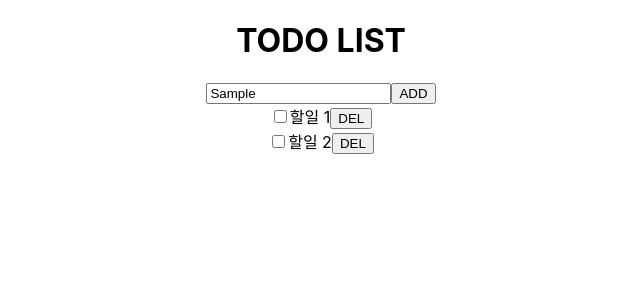
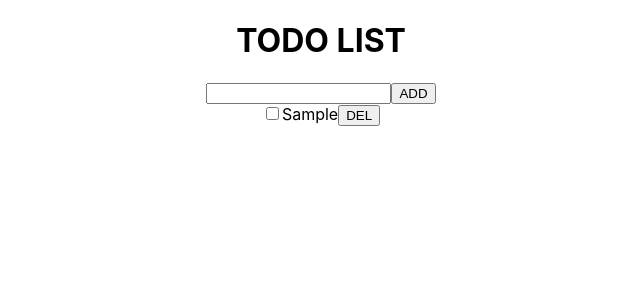
Before and after one commit to Habyeok/todo-list, a React (Create React App) app: page / in a window 1280 px wide. Both pictures are taken after typing "Sample" into the empty fields and a click on the button "ADD". Shown: the top 300 px of the page, without its empty margins (319-959 px from the left). Built offline with nearby package versions, Linux system fonts and the light colour scheme.

Commit message:
afternoon 4

```diff
--- a/package.json
+++ b/package.json
@@ -9,6 +9,7 @@
     "react": "^18.2.0",
     "react-dom": "^18.2.0",
     "react-scripts": "5.0.1",
+    "uuid": "^9.0.1",
     "web-vitals": "^2.1.4"
   },
   "scripts": {
--- a/src/App.js
+++ b/src/App.js
@@ -1,26 +1,40 @@
-import logo from './logo.svg';
-import './App.css';
-import { useState } from 'react';
+import {v4 as uuid} from "uuid";
+import "./App.css";
+import { useState } from "react";
 
-// HTML
-// Mark up
-// <div> <p> hello world </p> </div>
-// 태그로 구현된 것
-// 화면을 구상하기 위한 규약
-
-
-// CSS
-// 꾸미기 언어
-
-// JS
-// HTML을 조작하는 언어
-
+// camelcase -> 띄어쓰기가 필요한 곳에 대문자로 표시한다
+// ex) background-color -> backgroundColor
+//     font-size -> fontSize
 
 function App() {
   // react way
-  const [todos, setTodos] = useState(["할일 1", "할일 2"]);
-  // state 변화하는 값
-  // React -> state가 변할 때마다 화면을 다시 그린다.
+  const [inputValue, setInputValue] = useState("");
+  /**
+   * 세트메뉴
+   * {
+   *  id: 중복되지 않는 id값
+   *  name: 메뉴 이름
+   *  price: 가격
+   *  hamburger: 햄버거 종류
+   *  isPotato: 감자튀김 받을지 말지
+   *  soda: 음료수 종류
+   * }
+   */
+  /**
+   * TODO object, 객체
+   * {
+   *  id: 중복되지 않는 id값,
+   *  content: 할일에 대해 적은 내용 string ('할일 1')
+   *  createAt: 생성된 시간 number (0~3939393939~)
+   *  isDone: 완료 여부 (boolean)
+   * }
+   * */
+  const [todos, setTodos] = useState([]);
+  const [doneTodos, setDoneTodos] = useState(
+    Array.from({ length: todos.length }, () => false)
+  );
+  // state 변화하는 값, 임시 값
+  // React -> state가 변할때마다 화면을 다시 그린다.
   // ["할일 1", "할일 2"];
 
   return (
@@ -28,18 +42,64 @@ function App() {
     <div className="App">
       <h1>TODO LIST</h1>
       <div>
-        <input />
-        <button>ADD</button>
+        {/* () => {} */}
+        <input
+          // Input의 제어권을 React(JS)가 가지고 있을 수 있게, state값을 주입했다.
+          value={inputValue}
+          // Input의 값이 변하는 이벤트가 발생했을 때, 제어권을 가진 React(JS)의 state값을 변경한다.
+          onChange={(e) => {
+            setInputValue(e.target.value);
+          }}
+        />
+        <button
+          onClick={() => {
+            // spread 연산자
+
+            const newTodo = {
+              id: uuid(),
+              content: inputValue,
+              createdAt: Date.now(),
+              isDone: false,
+            };
+            setTodos([...todos, newTodo]);
+            setInputValue("");
+          }}
+        >
+          ADD
+        </button>
       </div>
+
       {/* DRY Don't Repeat Yourself */}
+      {/* [할일 1, 할일 2]  */}
       {todos.map((todo, index) => (
-        <div key={index}>
-          <input type="checkbox" />
-          <span>{todo}</span>
+        <div key={todo.id}>
+          <input
+            type="checkbox"
+            checked={todo.isDone}
+            onChange={(e) => {
+            /**
+             * todos :
+             * { content: "할일 1"
+             * createdAt: 16977~
+             * id: "2832dfdff~"
+             * isDone: false },
+             * 두번째 todo,
+             * 세번째 todo
+             */
+              const nextTodos = todos.map((todo, idx) =>
+                idx === index ? {...todo, isDone: e.target.checked} : todo
+              );
+              setTodos(nextTodos);
+            }}
+          />
+          <span style={{ textDecoration: todo.isDone ? "line-through" : ""}}>
+            {todo.content}
+          </span>
           <button>DEL</button>
         </div>
       ))}
     </div>
   );
 }
+
 export default App;
```
Also changed, not shown: 1 other file (tests, documents, lock files or other folders).
